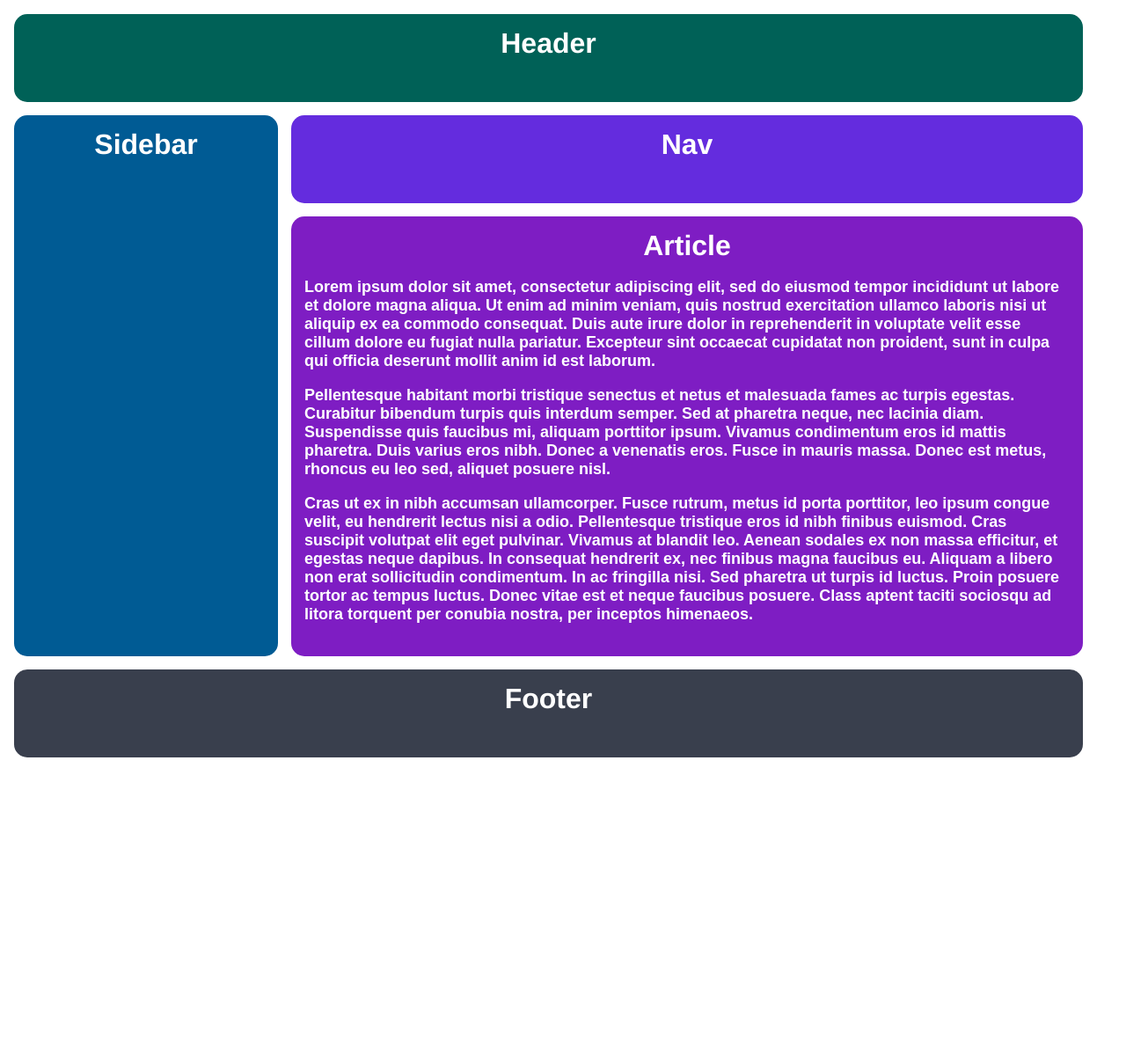
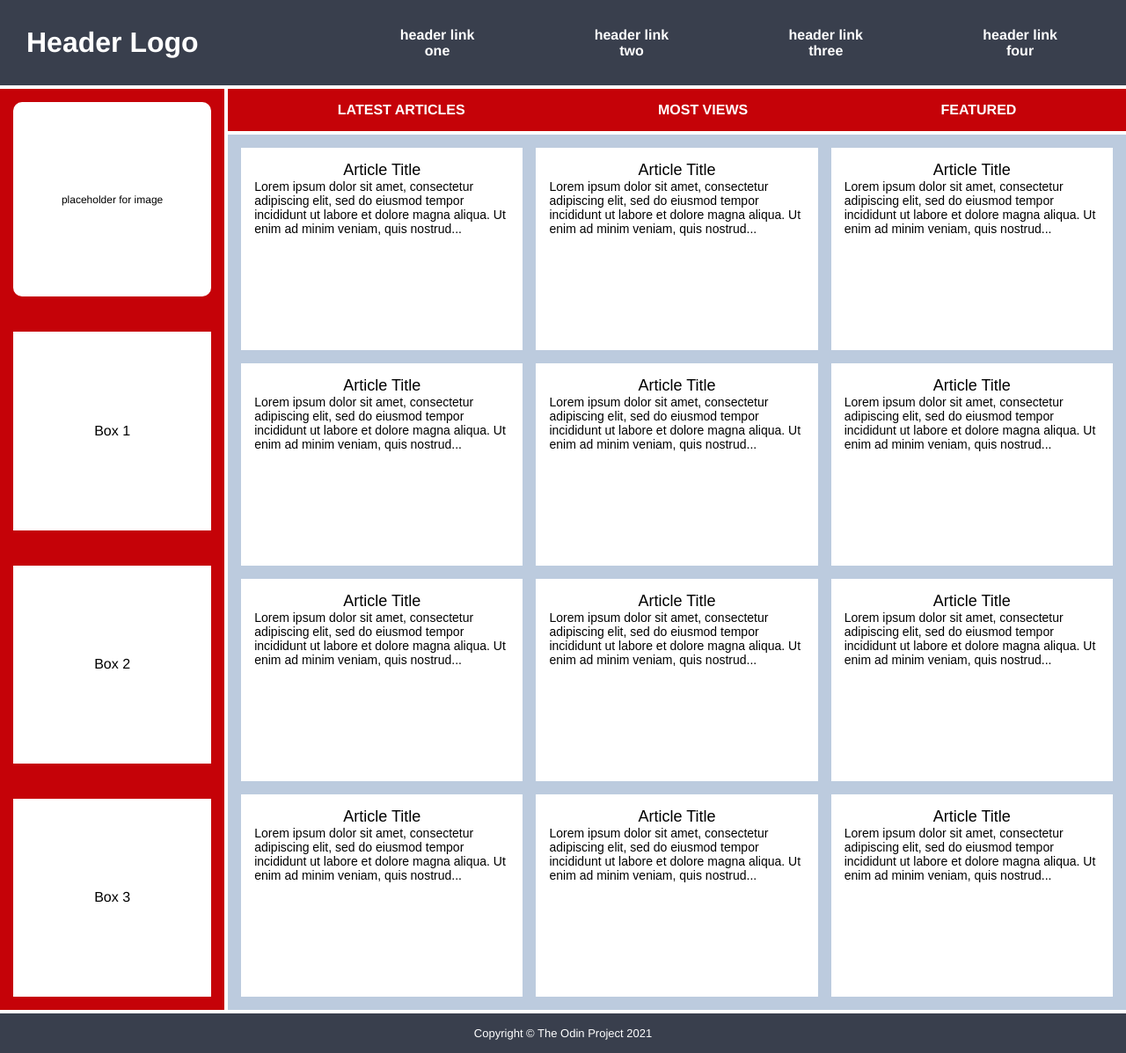
Before and after one commit to NurPacqiao/JS-lessons, a plain HTML site: page index.html in a window 1280 px wide. Shown: the whole page at 88% size. Before the commit the page ends 861 px from the top, so only its background shows below. Drawn offline with Linux system fonts and the light colour scheme.

Commit message:
feat: finish more exercises

```diff
--- a/index.html
+++ b/index.html
@@ -4,20 +4,99 @@
     <meta charset="UTF-8">
     <meta http-equiv="X-UA-Compatible" content="IE=edge">
     <meta name="viewport" content="width=device-width, initial-scale=1.0">
-    <title>The Holy Grail</title>
+    <title>Holy Grail Mockup</title>
     <link rel="stylesheet" href="style.css">
   </head>
   <body>
     <div class="container">
-      <div class="header">Header</div>
-      <div class="sidebar">Sidebar</div>
-      <div class="nav">Nav</div>
-      <div class="article">Article
-        <p>Lorem  ipsum dolor sit amet, consectetur adipiscing elit, sed do eiusmod tempor incididunt ut labore et dolore magna aliqua. Ut enim ad minim veniam, quis nostrud exercitation ullamco laboris nisi ut aliquip ex ea commodo consequat. Duis aute irure dolor in reprehenderit in voluptate velit esse cillum dolore eu fugiat nulla pariatur. Excepteur sint occaecat cupidatat non proident, sunt in culpa qui officia deserunt mollit anim id est laborum.</p>
-        <p>Pellentesque habitant morbi tristique senectus et netus et malesuada fames ac turpis egestas. Curabitur bibendum turpis quis interdum semper. Sed at pharetra neque, nec lacinia diam. Suspendisse quis faucibus mi, aliquam porttitor ipsum. Vivamus condimentum eros id mattis pharetra. Duis varius eros nibh. Donec a venenatis eros. Fusce in mauris massa. Donec est metus, rhoncus eu leo sed, aliquet posuere nisl.</p>
-        <p>Cras ut ex in nibh accumsan ullamcorper. Fusce rutrum, metus id porta porttitor, leo ipsum congue velit, eu hendrerit lectus nisi a odio. Pellentesque tristique eros id nibh finibus euismod. Cras suscipit volutpat elit eget pulvinar. Vivamus at blandit leo. Aenean sodales ex non massa efficitur, et egestas neque dapibus. In consequat hendrerit ex, nec finibus magna faucibus eu. Aliquam a libero non erat sollicitudin condimentum. In ac fringilla nisi. Sed pharetra ut turpis id luctus. Proin posuere tortor ac tempus luctus. Donec vitae est et neque faucibus posuere. Class aptent taciti sociosqu ad litora torquent per conubia nostra, per inceptos himenaeos.</p>
+
+      <div class="header">
+        <div class="logo">Header Logo</div>
+        <div class="menu">
+          <ul>
+            <li>header link one</li>
+            <li>header link two</li>
+            <li>header link three</li>
+            <li>header link four</li>
+          </ul>
+        </div>
       </div>
-      <div class="footer">Footer</div>
+
+      <div class="sidebar">
+        <div class="photo">
+          <p>placeholder for image</p>
+        </div>
+        <div class="side-content">Box 1
+        </div>
+        <div class="side-content">Box 2
+        </div>
+        <div class="side-content">Box 3
+        </div>
+      </div>
+
+      <div class="nav">
+        <ul>
+          <li>Latest Articles</li>
+          <li>Most Views</li>
+          <li>Featured</li>
+        </ul>
+      </div>
+
+      <div class="article">
+        <div class="card">
+          <p class="title">Article Title</p>
+          <p>Lorem ipsum dolor sit amet, consectetur adipiscing elit, sed do eiusmod tempor incididunt ut labore et dolore magna aliqua. Ut enim ad minim veniam, quis nostrud...</p>
+        </div>
+        <div class="card">
+          <p class="title">Article Title</p>
+          <p>Lorem ipsum dolor sit amet, consectetur adipiscing elit, sed do eiusmod tempor incididunt ut labore et dolore magna aliqua. Ut enim ad minim veniam, quis nostrud...</p>
+        </div>
+        <div class="card">
+          <p class="title">Article Title</p>
+          <p>Lorem ipsum dolor sit amet, consectetur adipiscing elit, sed do eiusmod tempor incididunt ut labore et dolore magna aliqua. Ut enim ad minim veniam, quis nostrud...</p>
+        </div>
+        <div class="card">
+          <p class="title">Article Title</p>
+          <p>Lorem ipsum dolor sit amet, consectetur adipiscing elit, sed do eiusmod tempor incididunt ut labore et dolore magna aliqua. Ut enim ad minim veniam, quis nostrud...</p>
+        </div>
+        <div class="card">
+          <p class="title">Article Title</p>
+          <p>Lorem ipsum dolor sit amet, consectetur adipiscing elit, sed do eiusmod tempor incididunt ut labore et dolore magna aliqua. Ut enim ad minim veniam, quis nostrud...</p>
+        </div>
+        <div class="card">
+          <p class="title">Article Title</p>
+          <p>Lorem ipsum dolor sit amet, consectetur adipiscing elit, sed do eiusmod tempor incididunt ut labore et dolore magna aliqua. Ut enim ad minim veniam, quis nostrud...</p>
+        </div>
+        <div class="card">
+          <p class="title">Article Title</p>
+          <p>Lorem ipsum dolor sit amet, consectetur adipiscing elit, sed do eiusmod tempor incididunt ut labore et dolore magna aliqua. Ut enim ad minim veniam, quis nostrud...</p>
+        </div>
+        <div class="card">
+          <p class="title">Article Title</p>
+          <p>Lorem ipsum dolor sit amet, consectetur adipiscing elit, sed do eiusmod tempor incididunt ut labore et dolore magna aliqua. Ut enim ad minim veniam, quis nostrud...</p>
+        </div>
+        <div class="card">
+          <p class="title">Article Title</p>
+          <p>Lorem ipsum dolor sit amet, consectetur adipiscing elit, sed do eiusmod tempor incididunt ut labore et dolore magna aliqua. Ut enim ad minim veniam, quis nostrud...</p>
+        </div>
+        <div class="card">
+          <p class="title">Article Title</p>
+          <p>Lorem ipsum dolor sit amet, consectetur adipiscing elit, sed do eiusmod tempor incididunt ut labore et dolore magna aliqua. Ut enim ad minim veniam, quis nostrud...</p>
+        </div>
+        <div class="card">
+          <p class="title">Article Title</p>
+          <p>Lorem ipsum dolor sit amet, consectetur adipiscing elit, sed do eiusmod tempor incididunt ut labore et dolore magna aliqua. Ut enim ad minim veniam, quis nostrud...</p>
+        </div>
+        <div class="card">
+          <p class="title">Article Title</p>
+          <p>Lorem ipsum dolor sit amet, consectetur adipiscing elit, sed do eiusmod tempor incididunt ut labore et dolore magna aliqua. Ut enim ad minim veniam, quis nostrud...</p>
+        </div>
+      </div>
+
+      <div class="footer">
+        <p>Copyright © The Odin Project 2021</p>
+      </div>
+
     </div>
   </body>
 </html>
--- a/style.css
+++ b/style.css
@@ -1,18 +1,13 @@
-body,
-html {
-  height: 100%;
+* {
   margin: 0;
+  padding: 0;
 }
 
 .container {
+  text-align: center;
   display: grid;
-  text-align: center;
-  height: 100%;
-  padding: 16px;
-  box-sizing: border-box;
-  grid-template-columns: 300px 900px;
-  grid-template-rows: 100px 100px 500px 100px;
-  gap: 15px;
+  grid-template-columns: 1fr 4fr;
+  gap: 4px;
 }
 
 .container div {
@@ -21,30 +16,84 @@ html {
   font-family: Helvetica;
   font-weight: bold;
   color: white;
-  border-radius: 15px;
 }
 
 .header {
-  background-color: #006157;
+  background-color: #393f4d;
+  display: grid;
+  grid-template-columns: 1fr 2fr;
   grid-column: 1/3;
+  grid-auto-flow: column;
+  place-items: center;
+  justify-content: space-between;
+}
+
+.logo{
+  justify-self: start;
+}
+
+.menu ul,
+.menu li {
+  font-size: 16px;
+  display: grid;
+  grid-auto-flow: column;
+  list-style: none;
+  gap: 100px;
+  margin-right: 20px;
 }
 
 .sidebar {
-  background-color: #005B94;
+  background-color: #C50208;
+  display: grid;
+  grid-auto-flow: row;
   grid-row: 2/4;
+  grid-column: 1;
+  gap: 40px;
+}
+
+.sidebar .photo {
+  background-color: white;
+  color: black;
+  font-size: 12px;
+  font-weight: normal;
+  border-radius: 10px;
+  display: grid;
+  place-items: center;
+}
+
+
+.sidebar .side-content {
+  background-color: white;
+  color: black;
+  font-size: 16px;
+  font-weight: normal;
+  display: grid;
+  place-items: center;
 }
 
 .nav {
-  background-color: #642cde;
+  background-color: #C50208;
+  display: grid;
+  grid-row: 2;
+  grid-column: 2;
+}
+
+.nav ul,
+.nav li {
+  font-size: 16px;
+  text-transform: uppercase;
+  list-style: none;
+  display: grid;
+  grid-auto-flow: column;
 }
 
 .article {
-  background-color: #7E1DC3;
-}
-
-.footer {
-  background-color: #393f4d;
-  grid-column: 1/3;
+  background-color: #bccbde;
+  display: grid;
+  grid-row: 3;
+  grid-column: 2;
+  grid-template-columns: repeat(auto-fit, minmax(250px, 1fr));
+  gap: 15px;
 }
 
 .article p {
@@ -53,3 +102,34 @@ html {
   color: white;
   text-align: left;
 }
+
+.article .card {
+  background-color: #FFFFFF;
+  color: black;
+  text-align: center;
+  height: 200px;
+}
+
+.card p {
+  color: black;
+  font-weight: normal;
+  font-size: 14px;
+}
+
+.card .title {
+  font-size: 18px;
+  text-align: center;
+}
+
+.footer {
+  background-color: #393f4d;
+  display: grid;
+  grid-row: 4;
+  grid-column: 1/3;
+  place-items: center;
+}
+
+.footer p {
+  font-size: 13px;
+  font-weight: normal;
+}
```
